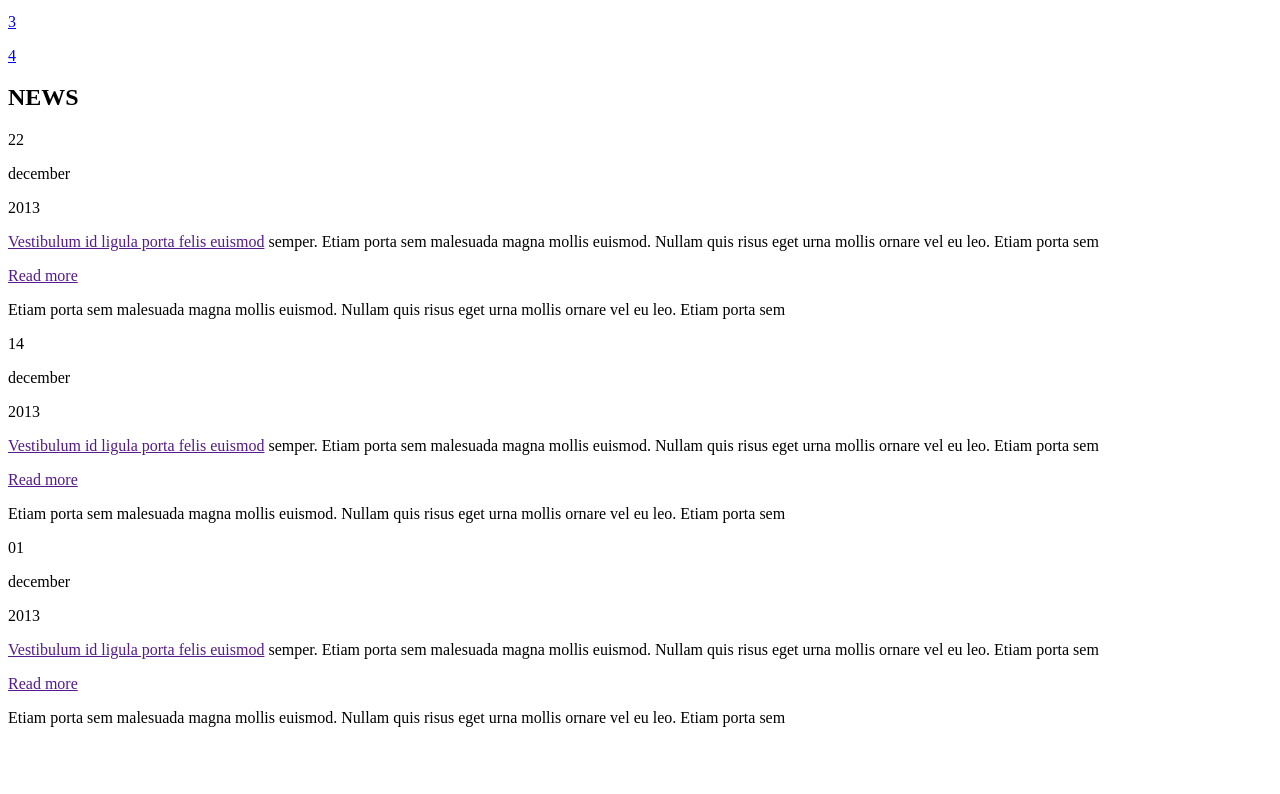
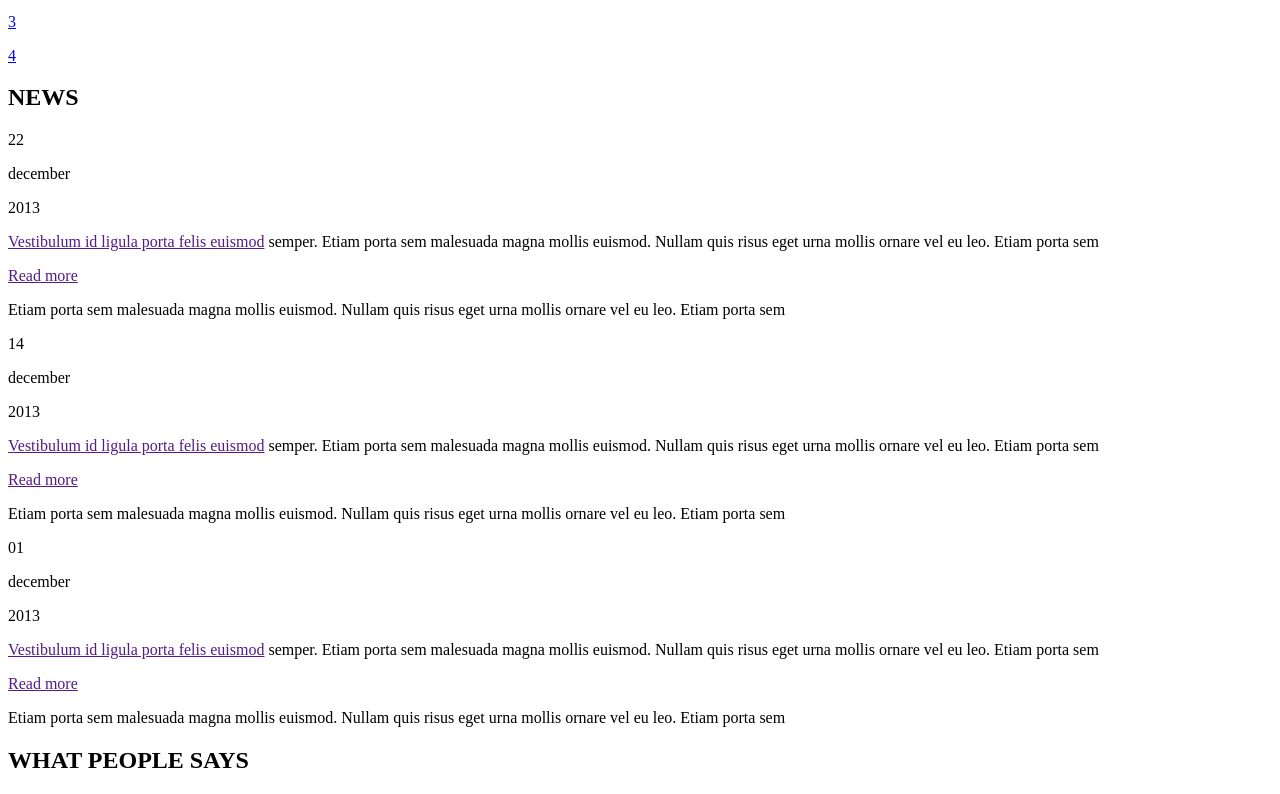
Before and after one commit to gtasa3box/testovoe, a plain HTML site: page app/index.html in a window 1280 px wide. Shown: the part 992-1786 px from the top of the page. Before the commit the page ends 1735 px from the top, so only its background shows below. Drawn offline with nearby package versions, Linux system fonts and the light colour scheme.

Commit message:
1commit3

```diff
--- a/app/index.html
+++ b/app/index.html
@@ -180,6 +180,9 @@
 				</div>
 			</div>
 		</div>
+		<div class="title">
+			<h2>WHAT PEOPLE SAYS</h2>
+		</div>
 	</div>
 
 	<script src="https://cdn.jsdelivr.net/npm/jquery@3.5.1/dist/jquery.min.js"></script>
```
